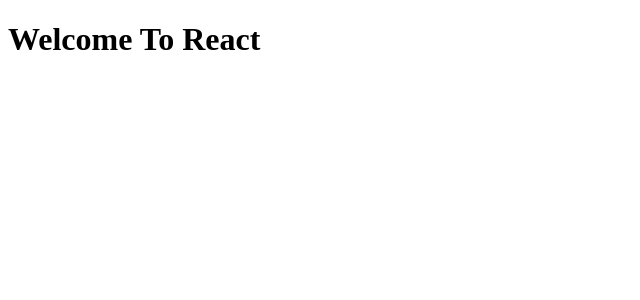
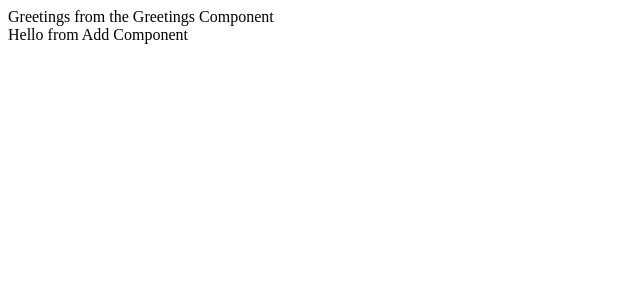
Before and after one commit to stevebiczyk/master-react, a React (Create React App) app: page / in a window 1280 px wide. Shown: the top 300 px of the page, without its empty margins (0-640 px from the left). Built offline with nearby package versions, Linux system fonts and the light colour scheme.

Commit message:
added basic components

```diff
--- a/src/App.js
+++ b/src/App.js
@@ -1,5 +1,12 @@
+import Add from "./components/Add";
+import Greetings from "./components/Greetings";
+
 function App() {
-  return <h1>Welcome To React</h1>;
+  return (
+    <section>
+      <Greetings />
+      <Add />
+    </section>
+  );
 }
-
 export default App;
--- /dev/null
+++ b/src/components/Add.jsx
@@ -0,0 +1,5 @@
+const Add = () => {
+  return <div>Hello from Add Component</div>;
+};
+
+export default Add;
--- /dev/null
+++ b/src/components/Greetings.js
@@ -0,0 +1,5 @@
+const Greetings = () => {
+  return <div>Greetings from the Greetings Component</div>;
+};
+
+export default Greetings;
```
